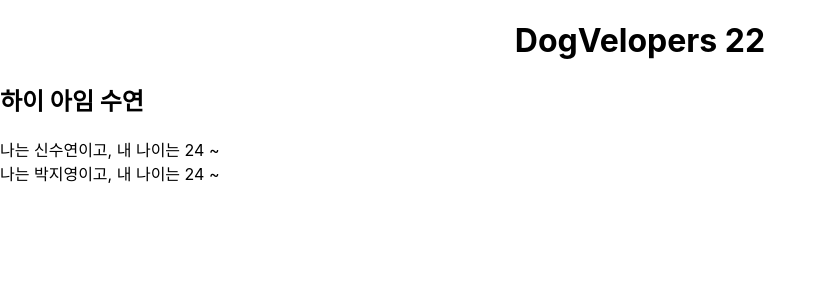
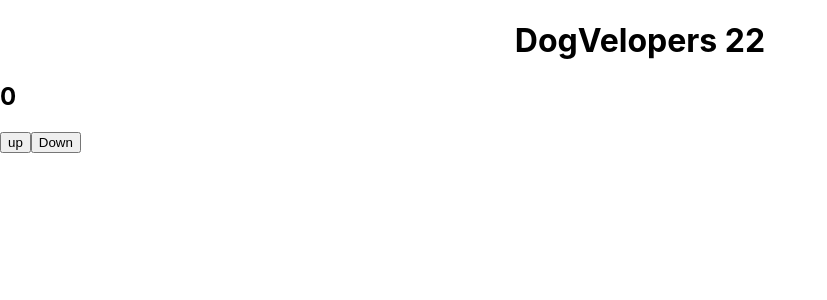
Before and after one commit to dogVelopers/2022-FE-React-01, a React (Create React App) app: page / in a window 1280 px wide. Shown: the top 300 px of the page, without its empty margins (0-827 px from the left). Built offline with nearby package versions, Linux system fonts and the light colour scheme.

Commit message:
과제 완료

```diff
--- a/src/App.css
+++ b/src/App.css
@@ -15,3 +15,10 @@ body {
 h1 {
   text-align: center;
 }
+
+.changeBlack {
+  color: black;
+}
+.changeRed {
+  color: red;
+}
--- a/src/App.tsx
+++ b/src/App.tsx
@@ -1,27 +1,24 @@
+import { useState } from "react";
 import "./App.css";
-import Person from "./components/Person";
-
-// const people = ["신수연", "박지영", "박지영 메롱"];
-
-const people = [
-  { name: "신수연", age: 24 },
-  { name: "박지영", age: 24 },
-]; // objecy 만들기
 
 function App() {
+  const [num, setNum] = useState<number>(0);
+  function onClickUpButton() {
+    setNum((prev) => prev + 1);
+  }
+  function onClickDownButton() {
+    setNum((prev) => prev - 1);
+  }
+
   return (
     <div>
       <h1>DogVelopers 22</h1>
-      <h2>하이 아임 수연</h2>
 
-      {/* array.map((각 뚯하는 변수명) => {jsx를 반환하는 코드}) */}
-      {people.map((person, index) => {
-        return <Person key={index} name={person.name} age={person.age} />;
-      })}
+      <h2 className={num % 2 == 0 ? "changeBlack" : "changeRed"}>{num}</h2>
+      <button onClick={onClickUpButton}>up</button>
+      <button onClick={onClickDownButton}>Down</button>
     </div>
   );
 }
 
 export default App;
-
-//
```
